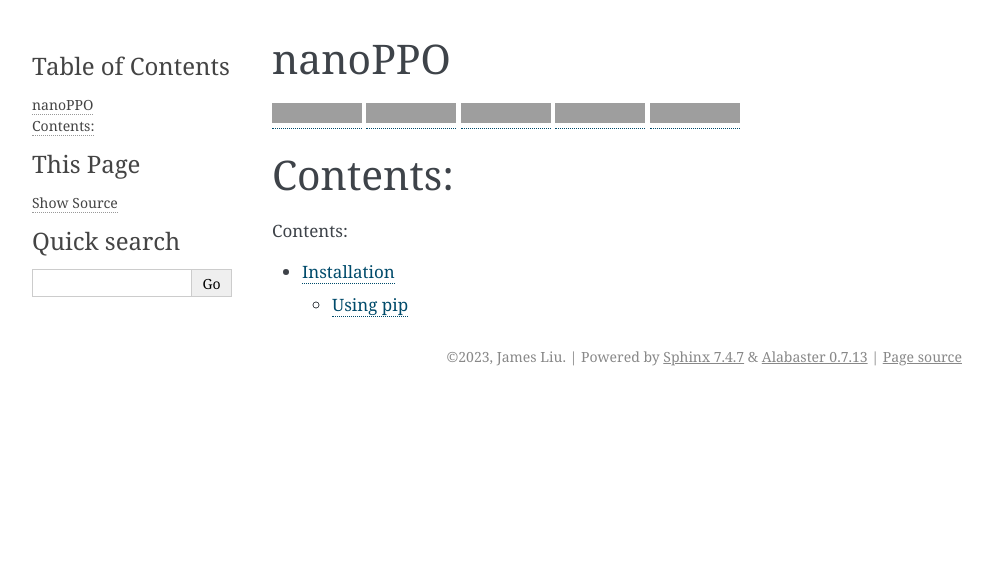
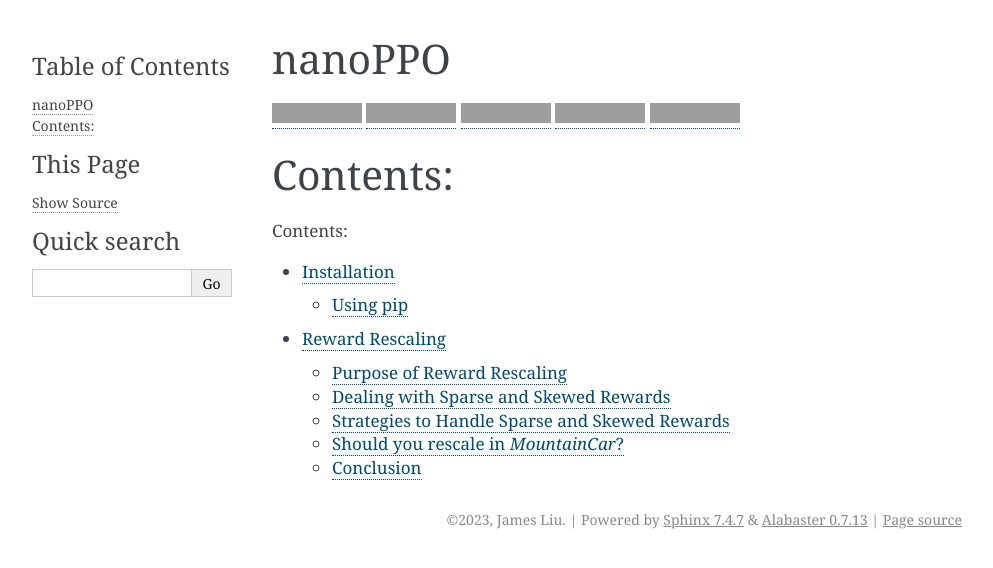
Before and after one commit to jamesliu/nanoPPO, a Sphinx documentation site: the page built from docs/index.rst, in a window 1280 px wide. Shown: the top 568 px of the page, without its empty margins (148-1141 px from the left). Built offline with Sphinx 7.4.7, drawn with Linux system fonts in a browser that asks for light colours; part of the change alters nothing that is shown; grey boxes are pictures that could not be loaded.

Commit message:
Added reward rescaling documentation

```diff
--- a/docs/index.rst
+++ b/docs/index.rst
@@ -22,3 +22,4 @@ Contents:
    :caption: Contents:
 
    installation
+   reward_rescaling
--- /dev/null
+++ b/docs/reward_rescaling.rst
@@ -0,0 +1,61 @@
+Reward Rescaling
+================
+
+Reward scaling is an essential topic in Reinforcement Learning (RL), and it can have a profound impact on the training dynamics.
+
+Purpose of Reward Rescaling
+---------------------------
+
+1. **Stability**:
+    Normalizing rewards can lead to more stable training, especially in algorithms that use gradient-based optimization like PPO. Large rewards can lead to large updates, which can be harmful to training.
+
+2. **Comparability**:
+    By rescaling, it's easier to compare results across different environments or scenarios. If you're tweaking an environment or comparing multiple environments, having a consistent reward scale can be helpful.
+
+3. **Convergence Speed**:
+    Algorithms often converge faster when rewards are normalized because the optimization landscape becomes more consistent.
+
+Dealing with Sparse and Skewed Rewards
+--------------------------------------
+
+In environments like `MountainCar`, the reward distribution is indeed sparse and skewed. This poses challenges:
+
+1. **Sparse Rewards**:
+    Most of the rewards are negative and small, but occasionally there's a large positive reward.
+
+2. **Skewed Distribution**:
+    When you normalize such rewards using mean and standard deviation, the large reward will not be as influential as you might want because it's an outlier.
+
+Strategies to Handle Sparse and Skewed Rewards
+----------------------------------------------
+
+1. **Clipping**:
+    Instead of just normalizing, you can also clip the rewards between two values (e.g., -1 and 1). This ensures that no reward becomes too dominant. The downside is that you lose information about the magnitude of the reward.
+
+2. **Moving Average Rescaling**:
+    Instead of computing the mean and standard deviation over all rewards ever seen, you can compute them over a moving window. This can make the normalization more sensitive to recent rewards, which might be desirable in non-stationary environments.
+
+3. **No Rescaling**:
+    In some cases, especially when the reward structure is essential, and you don't want to lose the reward magnitude information, you might choose not to rescale at all. However, you should ensure that your learning rates and other hyperparameters are set appropriately to handle the reward magnitudes.
+
+4. **Custom Rescaling**:
+    You could use domain knowledge to design a custom rescaling function. For example, you could rescale all negative rewards to be between -1 and 0 and all positive rewards between 0 and 1, ensuring that the positive reward's relative magnitude is preserved.
+
+Should you rescale in `MountainCar`?
+------------------------------------
+
+Given the nature of `MountainCar`, where most rewards are small and negative, but the successful completion of the task results in a large positive reward, you have a few options:
+
+1. **No Rescaling**:
+    You could opt not to rescale and adjust other hyperparameters to handle the magnitude of rewards.
+
+2. **Clipping**:
+    After normalizing, clip the rewards between [-1, 1]. This way, the positive reward will have a maximum influence on the update, which might be desirable.
+
+3. **Custom Rescaling**:
+    If you feel the large positive reward is not getting enough emphasis in the training, use domain knowledge to come up with a custom scaling that amplifies the positive reward.
+
+Conclusion
+----------
+
+The best strategy often depends on the specific problem, the RL algorithm used, and the desired behavior. In cases with skewed rewards, it's essential to understand the implications of reward scaling and make informed decisions. Experimentation is crucial. You might want to try different strategies and see which one leads to better and more stable training.
```
